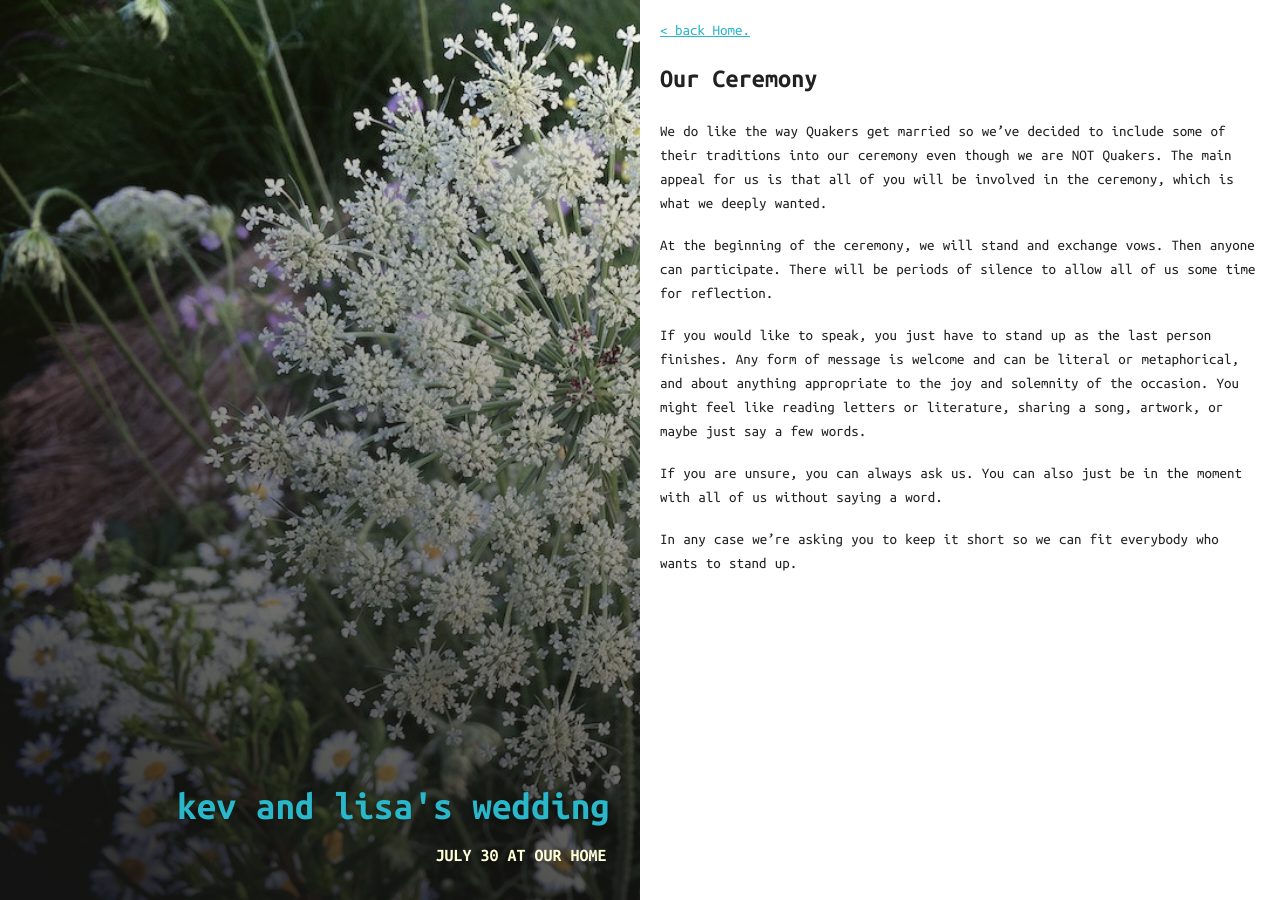
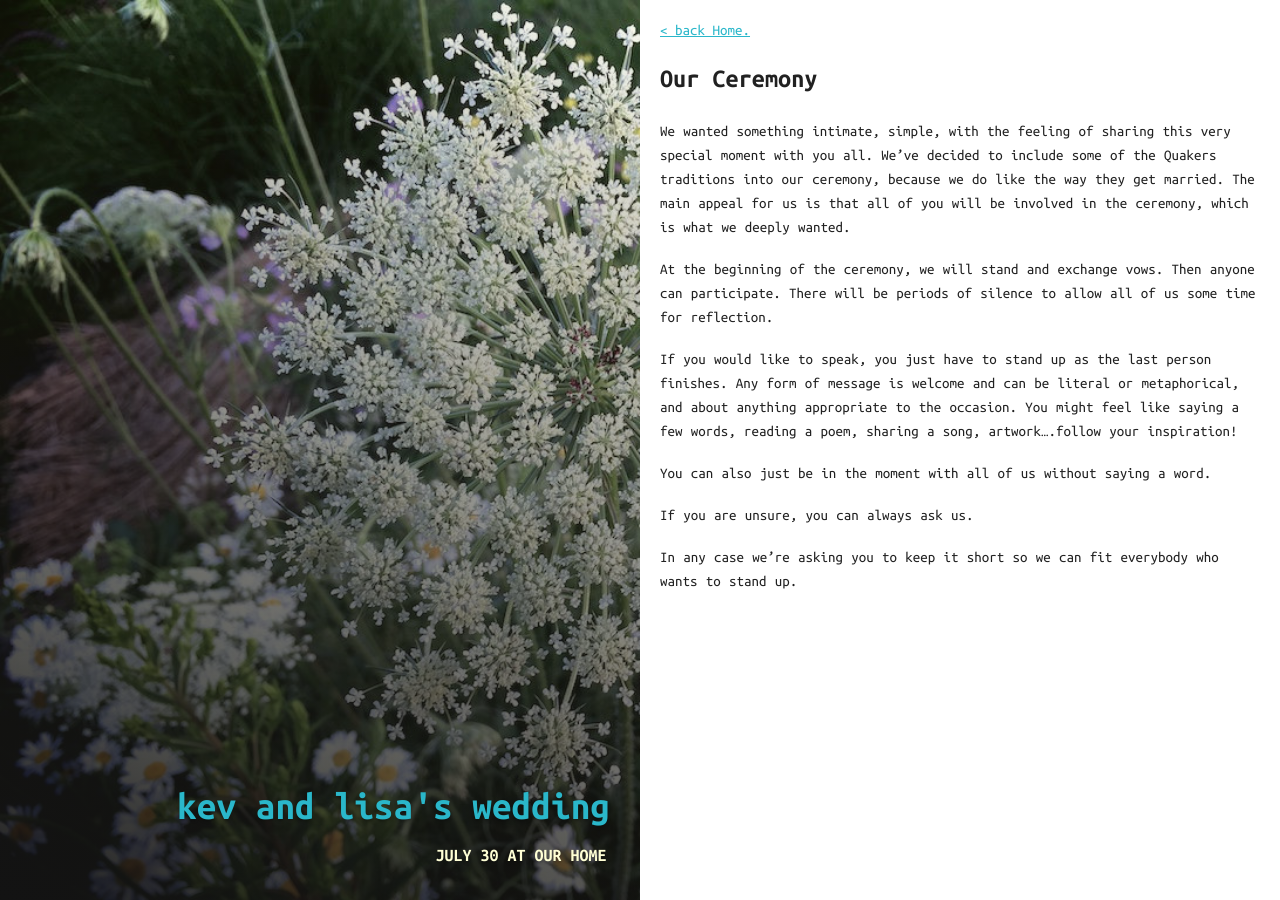
Before and after one commit to kevwalsh/carota, a Jekyll site: the page built from _posts/2016-01-04-ceremony.md, in a window 1280 px wide. Built offline with Jekyll 4.4.1, drawn with Linux system fonts in a browser that asks for light colours.

Commit message:
Update 2016-01-04-ceremony.md

```diff
--- a/_posts/2016-01-04-ceremony.md
+++ b/_posts/2016-01-04-ceremony.md
@@ -9,12 +9,16 @@ image:
   effect: grow
 ---
 
-We do like the way Quakers get married so we've decided to include some of their traditions into our ceremony even though we are NOT Quakers. The main appeal for us is that all of you will be involved in the ceremony, which is what we deeply wanted.
+We wanted something intimate, simple, with the feeling of sharing this very special moment with you all.
+We've decided to include some of the Quakers traditions into our ceremony, because we do like the way they get married.
+The main appeal for us is that all of you will be involved in the ceremony, which is what we deeply wanted.
 
 At the beginning of the ceremony, we will stand and exchange vows. Then anyone can participate. There will be periods of silence to allow all of us some time for reflection.
 
-If you would like to speak, you just have to stand up as the last person finishes. Any form of message is welcome and can be literal or metaphorical, and about anything appropriate to the joy and solemnity of the occasion. You might feel like reading letters or literature, sharing a song, artwork, or maybe just say a few words.
+If you would like to speak, you just have to stand up as the last person finishes. Any form of message is welcome and can be literal or metaphorical, and about anything appropriate to the occasion. You might feel like saying a few words, reading a poem, sharing a song, artwork....follow your inspiration!
 
-If you are unsure, you can always ask us. You can also just be in the moment with all of us without saying a word.
+You can also just be in the moment with all of us without saying a word.
+
+If you are unsure, you can always ask us.
 
 In any case we're asking you to keep it short so we can fit everybody who wants to stand up.
```
